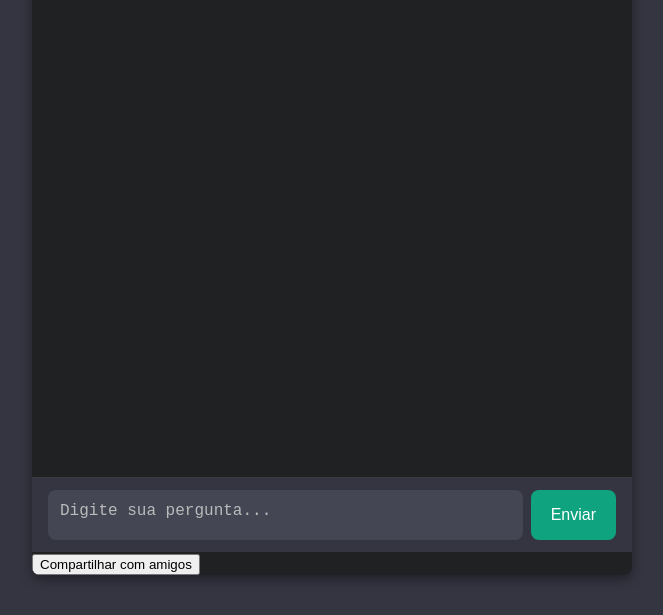
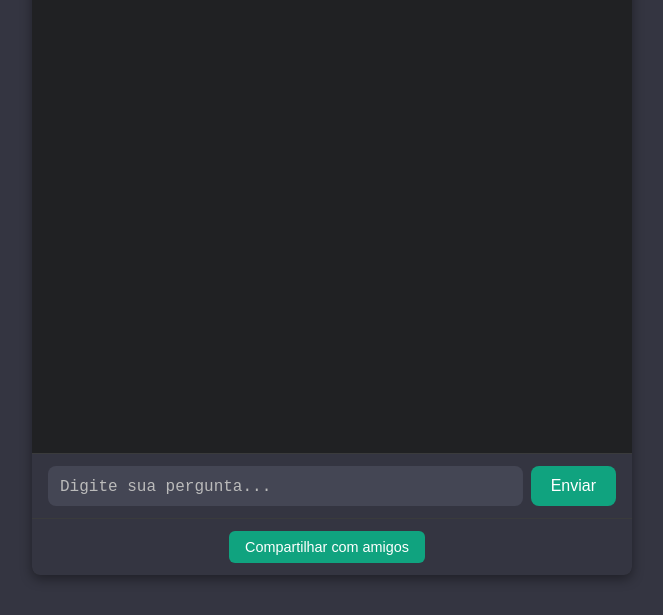
Before and after one commit to chato-gpt/chatogpt, a plain HTML site: page index.html in a window 1280 px wide. Shown: the part 185-800 px from the top of the page, without its empty margins (308-971 px from the left). Drawn offline with Linux system fonts and the light colour scheme.

Commit message:
style.css

```diff
--- a/style.css
+++ b/style.css
@@ -33,7 +33,7 @@ body {
 }
 
 .logo {
-  width: 40px;
+  width: 80px;   /* Aumentado de 40px para 80px */
   height: auto;
 }
 
@@ -100,7 +100,7 @@ body {
 .input-area textarea {
   flex: 1;
   resize: none;
-  height: 50px;
+  height: 40px;   /* Reduzido de 50px para 40px */
   padding: 12px;
   border: none;
   border-radius: 8px;
@@ -126,3 +126,31 @@ body {
 .input-area button:hover {
   background-color: #0e8c6d;
 }
+
+/* Footer de compartilhamento */
+.share-footer {
+  padding: 12px 16px;
+  background-color: #343541;
+  text-align: center;
+  border-top: 1px solid #3a3b3c;
+}
+
+.share-footer button {
+  background-color: #10a37f;
+  border: none;
+  border-radius: 6px;
+  padding: 8px 16px;
+  color: #fff;
+  font-size: 0.9rem;
+  cursor: pointer;
+  transition: background 0.2s;
+}
+.share-footer button:hover {
+  background-color: #0e8c6d;
+}
+
+.copy-msg {
+  margin-left: 10px;
+  font-size: 0.9rem;
+  color: #00ffcc;
+}
```
